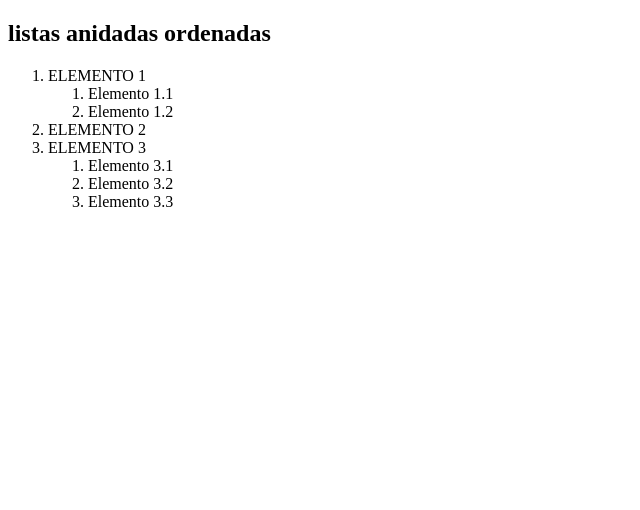
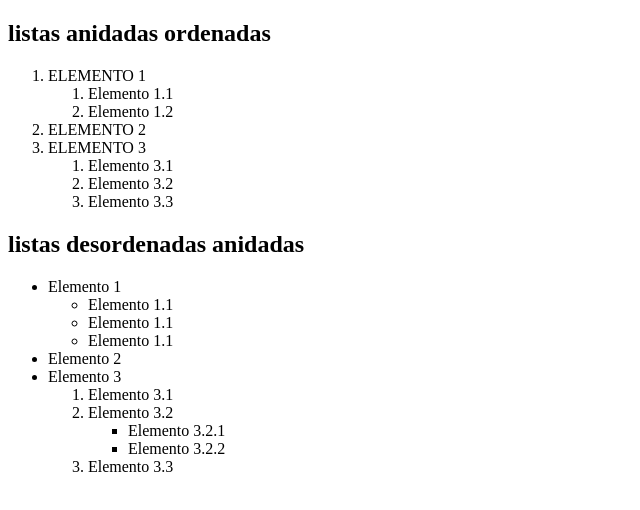
Before and after one commit to gsastrevela/ut1, a plain HTML site: page sesion 4 23-09-2019/ejercicio4.html in a window 1280 px wide. Shown: the whole page, without its empty margins (0-640 px from the left). Drawn offline with Linux system fonts and the light colour scheme.

Commit message:
version 1.1 de la ramasesion 4_listasanidadas en esta ocasion añado listas anidadas ordenadas y desordenadas de varios niveles

```diff
--- a/sesion 4 23-09-2019/ejercicio4.html
+++ b/sesion 4 23-09-2019/ejercicio4.html
@@ -27,6 +27,28 @@
 
 
     </ol>
-
+    <h2>listas desordenadas anidadas</h2>
+    <ul>
+        <li>Elemento 1
+            <ul>
+                <li> Elemento 1.1</li>
+                <li> Elemento 1.1</li>
+                <li> Elemento 1.1</li>
+            </ul>
+        </li>
+        <li>Elemento 2</li>
+        <li>Elemento 3
+            <ol>
+                <li>Elemento 3.1</li>
+                <li>Elemento 3.2
+                    <ul>
+                        <li>Elemento 3.2.1</li>
+                        <li>Elemento 3.2.2</li>
+                    </ul>
+                </li>
+                <li>Elemento 3.3</li>
+            </ol>
+        </li>
+    </ul>
 </body>
 </html>
```
